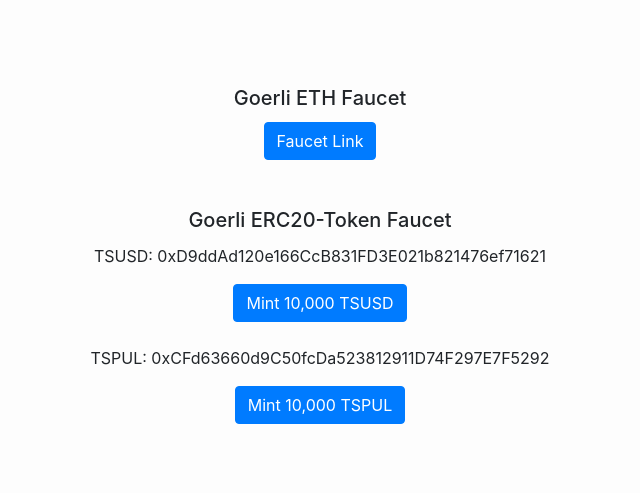
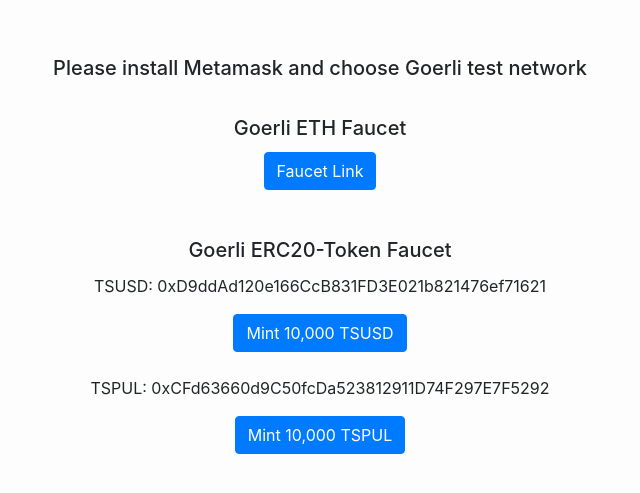
Before and after one commit to PulsarSwap/token-faucet, a React (Create React App) app: page / in a window 1280 px wide. Shown: the part 145-638 px from the top of the page, without its empty margins (320-960 px from the left). Built offline with nearby package versions, Linux system fonts and the light colour scheme.

Commit message:
reminder metamask

```diff
--- a/src/components/Faucet.js
+++ b/src/components/Faucet.js
@@ -52,6 +52,10 @@
     <div>
       {/* <Card style={{ background: "rgba(227, 104, 222, 0.71)" }}> */}
       <Card.Body>
+        <Card.Title>
+          Please install Metamask and choose Goerli test network
+        </Card.Title>
+        <br></br>
         <Card.Title>Goerli ETH Faucet</Card.Title>
         {/* <br></br> */}
         <div className="d-grid gap-2">
```
